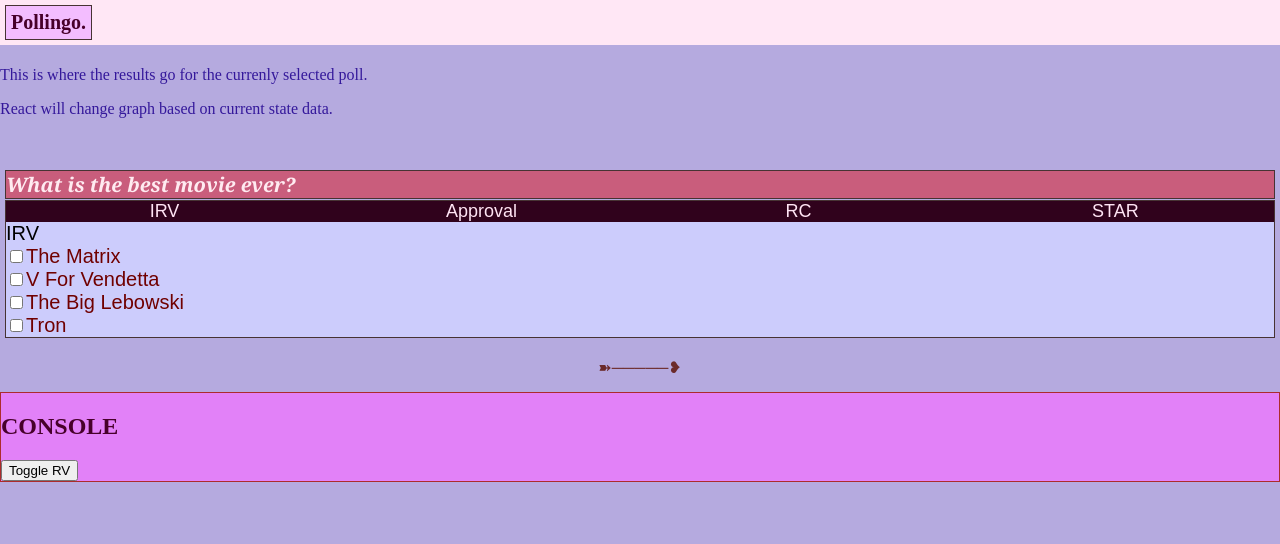
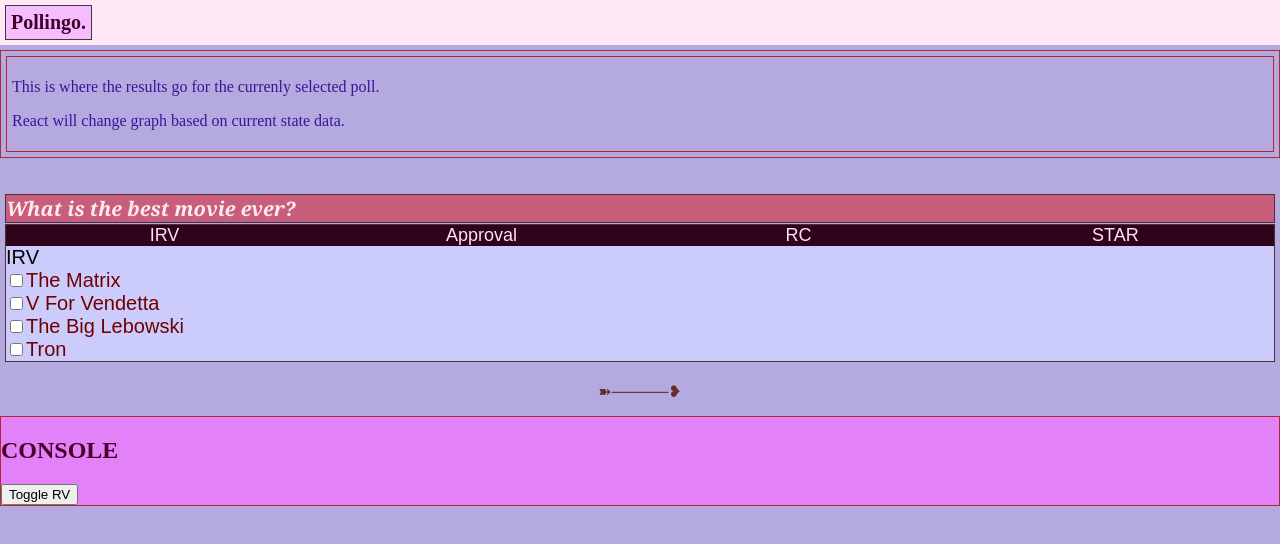
Before and after one commit to el7/Pollingo, a React (Create React App) app: page / in a window 1280 px wide. Shown: the top 544 px of the page. Built offline with nearby package versions, Linux system fonts and the light colour scheme.

Commit message:
adding the graph containers.

```diff
--- a/src/css/main.css
+++ b/src/css/main.css
@@ -198,7 +198,15 @@ body {
   color: #6b2a2a;
 }
 
-.resultbox-graph p {
+.resultbox-container {
+  border: 1px solid #ac2c2c;
   color: #34189b;
+  padding: 5px;
+}
+
+.resultbox-container .resultbox-graph-container {
+  border: 1px solid #ac2c2c;
+  color: #34189b;
+  padding: 5px;
 }
 /*# sourceMappingURL=main.css.map */
--- a/src/js/components/resultsComponent.js
+++ b/src/js/components/resultsComponent.js
@@ -2,13 +2,13 @@ import React, {useState, useEffect} from 'react';
 import ReactDOM from 'react-dom';
 import "../../css/main.css";
 
-
 function ResultBox() {
     return (
-        <div className="resultbox-graph">
+        <div className="resultbox-container">
+        <div className="resultbox-graph-container">
             <p>This is where the results go for the currenly selected poll. </p>
             <p>React will change graph based on current state data.</p>
-        </div>
+        </div></div>
     )
 }
 
--- a/src/scss/1-helpers/_util_variables.scss
+++ b/src/scss/1-helpers/_util_variables.scss
@@ -35,6 +35,7 @@ $sizes: (
   pb-border-3: 3px solid rgb(255, 255, 255),
   pb-header-text-1: italic bold 20px Georgia,
   console-border-1: 1px solid rgb(172, 44, 44),
+  resultbox-border-1: 1px solid rgb(172, 44, 44),
 );
 
 @function getColor($color-name) {
--- a/src/scss/5-modules/_resultsComponent.scss
+++ b/src/scss/5-modules/_resultsComponent.scss
@@ -1,3 +1,11 @@
-.resultbox-graph p {
+.resultbox-container {
+  border: getSize(resultbox-border-1);
   color: getColor(res-box-text-1);
+  padding: getSize(padding-5px);
+
+  .resultbox-graph-container {
+    border: getSize(resultbox-border-1);
+    color: getColor(res-box-text-1);
+    padding: getSize(padding-5px);
+  }
 }
```
Also changed, not shown: 1 other file (tests, documents, lock files or other folders).
